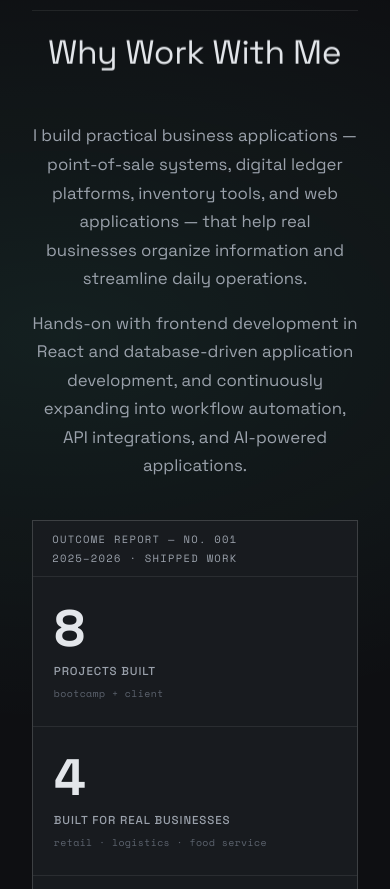
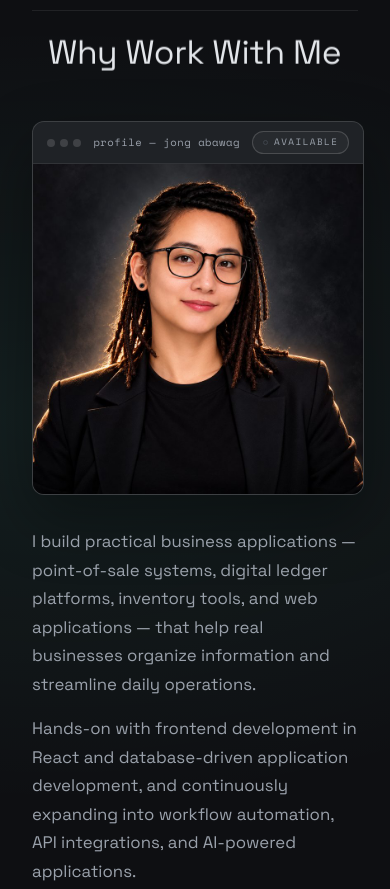
Before and after one commit to jongabawag/jongabawag.github.io, a plain HTML site: page index.html in a window 390 px wide. Shown: the part 4340-5229 px from the top of the page. Drawn offline with nearby package versions, Linux system fonts and the light colour scheme; animation ran at ten frames a second.

Commit message:
feat(why-me): portrait becomes a real element — sticky app-window frame, split layout
Ghost backdrop retired: the photo is now the left column of a 380/1fr grid
(framed with a chrome bar + Available pill, sticky top 96px on desktop),
and the section content flows in the right column with left-aligned intro.
Static centered intro replaced; overflow:hidden dropped from the band tint
(it neutralizes position:sticky). Mobile: portrait stacks centered above.

```diff
--- a/index.html
+++ b/index.html
@@ -634,13 +634,22 @@
 
     <!-- Why Hire Me Section -->
     <section id="why" class="container py-5 section-enhanced band-teal-tint">
-        <!-- Ghost portrait: moved from the hero (v2) — atmosphere behind the evidence -->
-        <div class="ghost-portrait" aria-hidden="true"></div>
         <div class="section-kicker fade-in">
             <span class="kicker-idx">03 — Why Me</span>
             <span class="kicker-ref">The short version</span>
         </div>
         <h2 class="section-title fade-in">Why Work With Me</h2>
+        <!-- v2: portrait as a real element — left column, content flows to the right -->
+        <div class="why-split">
+            <figure class="why-portrait slide-left">
+                <div class="chrome-bar" aria-hidden="true">
+                    <span class="chrome-dots"><i></i><i></i><i></i></span>
+                    <span class="chrome-title">profile — jong abawag</span>
+                    <span class="chrome-status pulse">Available</span>
+                </div>
+                <img src="./images/profile.jpg?v=2" alt="Jong Abawag — Business Applications Developer">
+            </figure>
+            <div class="why-body">
         <div class="why-intro slide-up">
             <p>
                 I build practical business applications — point-of-sale systems, digital ledger platforms,
@@ -713,6 +722,8 @@
         </div>
         <div class="why-cta">
             <a href="#contact" class="hero-text-link"><i class="ti ti-arrow-right"></i>Start the conversation</a>
+        </div>
+            </div>
         </div>
     </section>
 
@@ -1499,17 +1510,8 @@
             gsap.to('#landing',{'--glow-y':'-140px','--glow-s':1.08,ease:'none',
                 scrollTrigger:{trigger:'#landing',start:'top top',end:'bottom top',scrub:true}});
 
-            // Ghost portrait (behind Why Work With Me): fades in on approach,
-            // slow parallax drift as the section scrolls through
-            const ghostEl=document.querySelector('.ghost-portrait');
-            if(ghostEl){
-                const ghostTargetOpacity=parseFloat(getComputedStyle(ghostEl).opacity)||0.35;
-                gsap.fromTo(ghostEl,{opacity:0},{opacity:ghostTargetOpacity,duration:1.2,ease:'power2.out',
-                    scrollTrigger:{trigger:'#why',start:'top 70%',once:true},
-                    onComplete:()=>gsap.set(ghostEl,{clearProps:'opacity'})});
-                gsap.fromTo(ghostEl,{y:44},{y:-90,ease:'none',
-                    scrollTrigger:{trigger:'#why',start:'top bottom',end:'bottom top',scrub:true}});
-            }
+            // (ghost-portrait backdrop retired — the portrait is now a real
+            //  element in the Why Work With Me split, revealed by the batch)
 
             // ==========================================
             //   INTERACTIVE ENTICEMENTS (pointer-fine devices)
--- a/portfolio.css
+++ b/portfolio.css
@@ -280,11 +280,9 @@ a:hover {
   letter-spacing: 0.01em;
 }
 
-/* Why Hire Me intro copy (positioning statement) */
+/* Why Hire Me intro copy (positioning statement) — left-aligned inside the split column */
 .why-intro {
-  max-width: 680px;
-  margin: 0 auto 2.5rem;
-  text-align: center;
+  margin: 0 0 2rem;
   font-size: 1.05rem;
   color: var(--text-secondary);
   line-height: 1.7;
@@ -676,37 +674,48 @@ li {
   z-index: 1;
 }
 
-/* Ghost portrait — oversized, faded duotone backdrop. Lives behind the
-   "Why Work With Me" evidence section (moved from the hero in v2).
-   Dissolves into the band tint via a radial mask. Faded in and parallaxed
-   by GSAP when the FX layer is active; fully static otherwise. Hidden on
-   small screens for text legibility. */
-.ghost-portrait {
-  position: absolute;
-  top: 0;
-  left: 0;
-  width: min(42vw, 580px);
-  height: min(72vh, 640px);
-  background-image: url("./images/profile.jpg?v=2");
-  background-size: cover;
-  background-position: center top;
-  filter: brightness(1.16) contrast(1.06);
-  opacity: 0.35;
-  -webkit-mask-image: radial-gradient(ellipse 64% 60% at 52% 46%, #000 42%, transparent 72%);
-  mask-image: radial-gradient(ellipse 64% 60% at 52% 46%, #000 42%, transparent 72%);
-  pointer-events: none;
-  z-index: -1;
-  will-change: transform;
-}
-
-[data-theme="light"] .ghost-portrait {
-  filter: brightness(1.02) contrast(1.08);
-  opacity: 0.45;
-}
-
-@media (max-width: 768px) {
-  .ghost-portrait {
-    display: none;
+/* Why-split portrait (v2) — the photo is a real element now: left column of
+   the Why Work With Me split, framed as an app window. Sticky on desktop so
+   it stays alongside the evidence while the column scrolls. */
+.why-split {
+  display: grid;
+  grid-template-columns: minmax(280px, 380px) 1fr;
+  gap: 2.5rem;
+  align-items: start;
+  margin-top: 2.5rem;
+}
+
+.why-portrait {
+  position: sticky;
+  top: 96px;
+  margin: 0;
+  border-radius: 12px;
+  overflow: hidden;
+  border: 1px solid var(--hairline-strong);
+  background: var(--secondary-bg);
+  box-shadow: 0 24px 60px rgba(0, 0, 0, 0.35);
+}
+
+.why-portrait img {
+  display: block;
+  width: 100%;
+  height: auto;
+}
+
+[data-theme="light"] .why-portrait {
+  box-shadow: 0 20px 50px rgba(17, 24, 39, 0.15);
+}
+
+@media (max-width: 991.98px) {
+  .why-split {
+    grid-template-columns: 1fr;
+    gap: 2rem;
+  }
+
+  .why-portrait {
+    position: static;
+    max-width: 380px;
+    margin: 0 auto;
   }
 }
 
@@ -3826,14 +3835,9 @@ html.fx-armed #introCurtain {
   .mq-track { animation: none; }
 }
 
-/* --- 05 band tint (Why Me section lift; also clips the ghost portrait) ---
-   isolation: the portrait's z-index:-1 must paint ABOVE this section's
-   background but BELOW its content — that needs the section to establish
-   a stacking context (the hero had one via z-index:1; this one didn't,
-   so the portrait sank behind the opaque band background) */
+/* --- 05 band tint (Why Me section lift) --- */
 .band-teal-tint {
   position: relative;
-  overflow: hidden;
   isolation: isolate;
   background:
     radial-gradient(1100px 600px at 15% 20%, rgba(100, 255, 218, 0.07), transparent 65%),
@@ -4066,12 +4070,13 @@ html.fx-armed #introCurtain {
   padding: 0;
 }
 
+/* Single centered cell: all four numerals stack in place and cross-fade —
+   a flex row here overflows the container and pushes 01/04 outside the clip */
 .process-track.pin-enabled .process-gnum {
-  display: flex;
+  display: grid;
+  place-items: center;
   position: absolute;
   inset: 0;
-  align-items: center;
-  justify-content: center;
   font-family: 'Space Grotesk', 'Inter', sans-serif;
   font-weight: 700;
   font-size: clamp(13rem, 32vw, 28rem);
```
